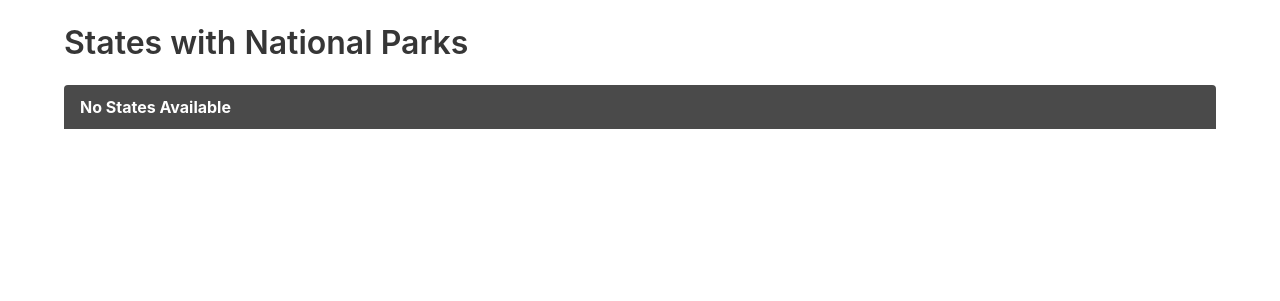
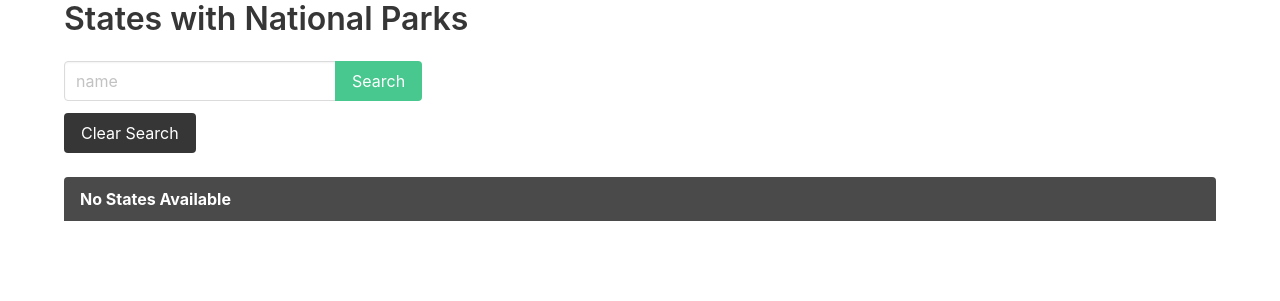
Before and after one commit to rjcrowderschaefer/national-parks, a Django app: page /states/ in a window 1280 px wide. Shown: the part 51-352 px from the top of the page. Run offline with Django 4.2, Linux system fonts and the light colour scheme; data that the repository does not hold is empty.

Commit message:
Added query filter feature to both state and te rritory index pages

```diff
--- a/main_app/templates/states_list.html
+++ b/main_app/templates/states_list.html
@@ -4,7 +4,20 @@
 
 {% block content %}
 
-<h1 class="title pt-5">States with National Parks</h1>
+<h1 class="title">States with National Parks</h1>
+
+<form class="mb-5" method="get">
+  <div class="field has-addons">
+    <div class="control">
+      <input class="input" type="text" name="name" placeholder="name" />
+    </div>
+    <div class="control">
+      <input class="button is-success" type="submit" value="Search" />
+    </div>
+  </div>
+  <!--  This anchor tag will redirect back to artist list without a query param -->
+  <a class="button is-dark" href="{% url 'state_list' %}">Clear Search</a>
+</form>
 <div class="gallery">
   {% for state in states %}
   <a href="">
--- a/main_app/views.py
+++ b/main_app/views.py
@@ -49,7 +49,11 @@ class StateList(TemplateView):
 
     def get_context_data(self, **kwargs):
         context = super().get_context_data(**kwargs)
-        context["states"] = State.objects.all()
+        name = self.request.GET.get("name")
+        if name != None:
+            context['states'] = State.objects.filter(name__icontains=name)
+        else:
+            context['states'] = State.objects.all()
         return context
 
 class TerritoryList(TemplateView):
@@ -57,5 +61,9 @@ class TerritoryList(TemplateView):
 
     def get_context_data(self, **kwargs):
         context = super().get_context_data(**kwargs)
-        context["territories"] = Territory.objects.all()
+        name = self.request.GET.get("name")
+        if name != None:
+            context['territories'] = Territory.objects.filter(name__icontains=name)
+        else:
+            context["territories"] = Territory.objects.all()
         return context
```
Also changed, not shown: main_app/templates/territories_list.html (+14 -1 lines).
